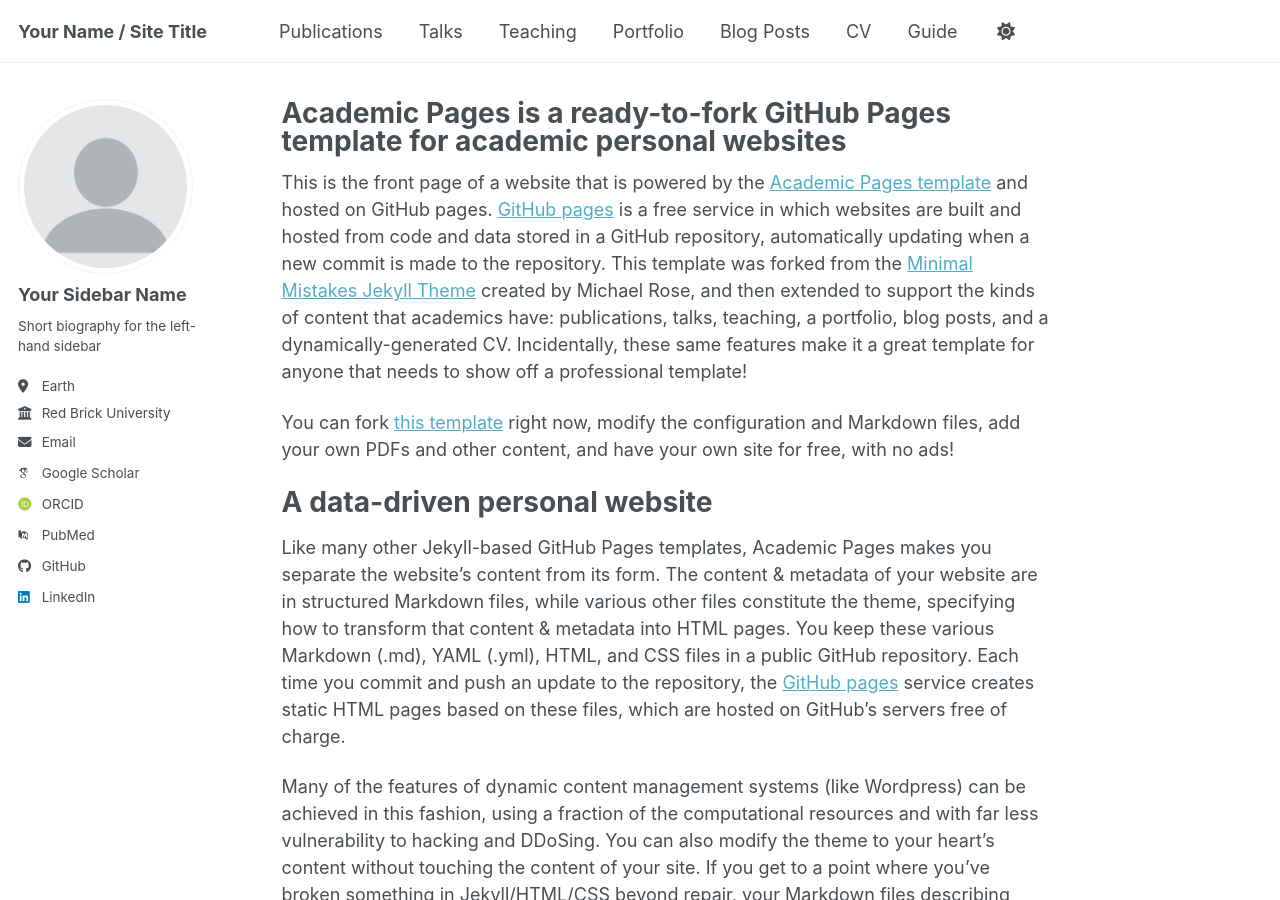
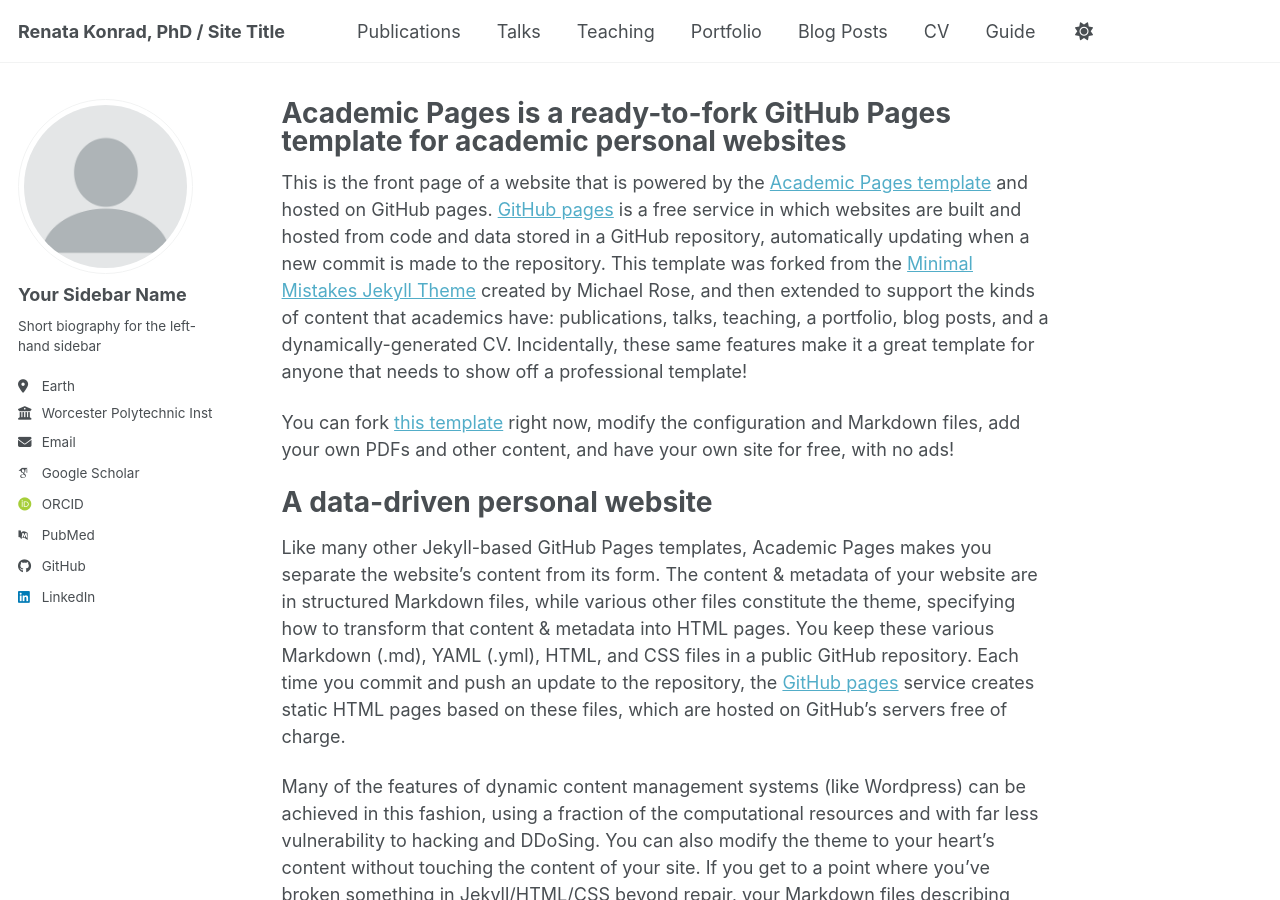
Before and after one commit to RenataKonrad/RenataKonrad.github.io, a Jekyll site: the page built from _pages/about.md, in a window 1280 px wide and 900 px high. Built offline with Jekyll 4.4.1, drawn with Linux system fonts in a browser that asks for light colours; some web fonts are replaced; a script bundle is joined from its source files by our own code; library files that are not in the unit come from our copies.

Commit message:
Update _config.yml

```diff
--- a/_config.yml
+++ b/_config.yml
@@ -9,7 +9,7 @@
 # Basic Site Settings
 locale                   : "en-US"
 site_theme               : "default" # Currently available options are "default", "air"
-title                    : "Your Name / Site Title"
+title                    : "Renata Konrad, PhD / Site Title"
 title_separator          : "-"
 name                     : &name "Renata Konrad"
 description              : &description "Your Name's academic portfolio"   # Update this with a general description of your site, this is the default if not overridden by a page
@@ -28,7 +28,7 @@
   pronouns         : # example: "she/her"
   bio              : "Short biography for the left-hand sidebar"
   location         : "Earth"
-  employer         : "Red Brick University"
+  employer         : "Worcester Polytechnic Institute"
   uri              : # URL
   email            : "rkonrad[@]wpi.edu"
 
```
